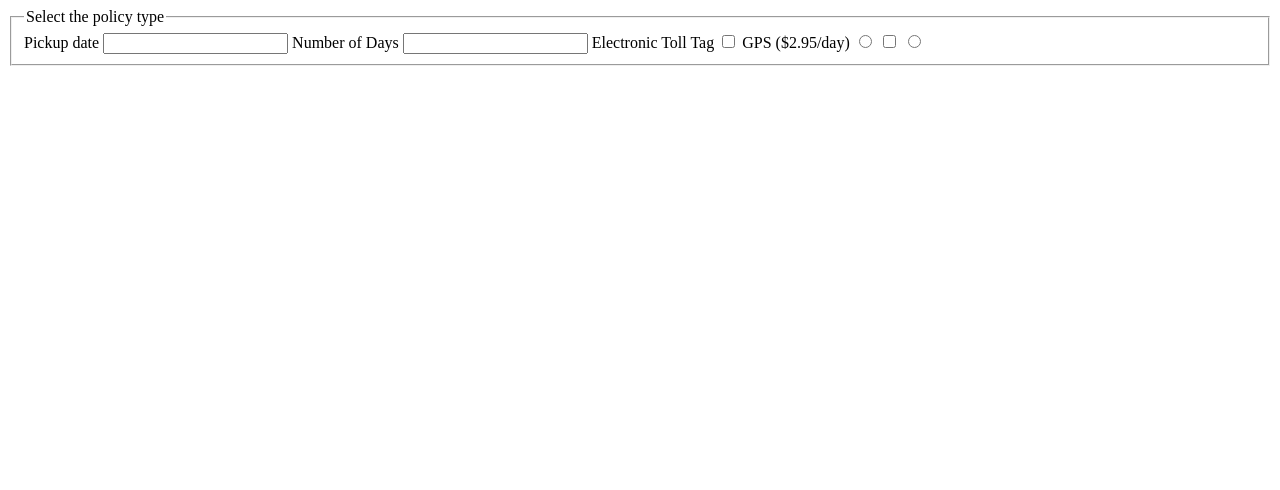
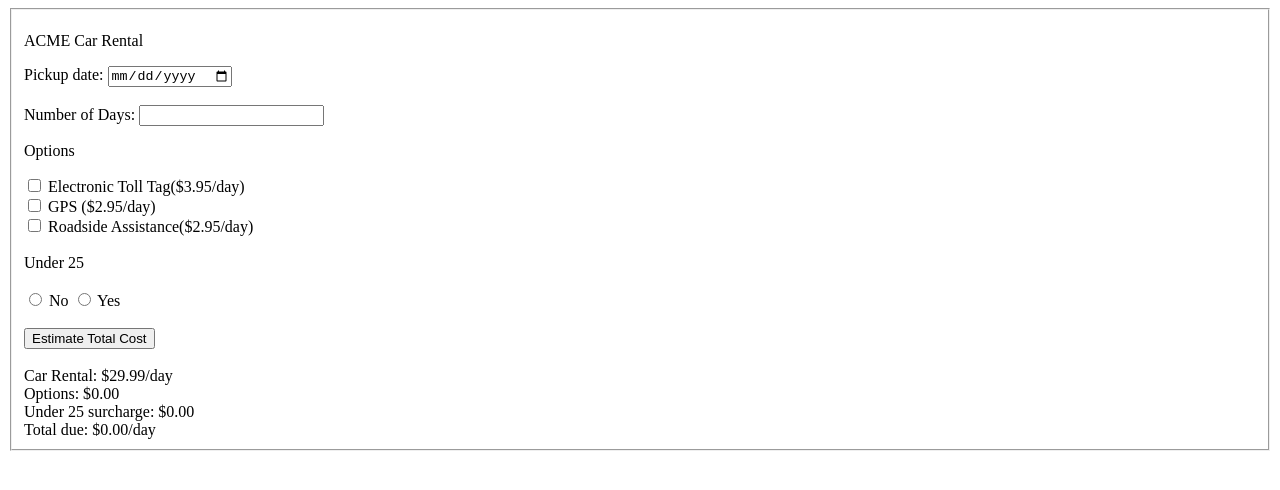
Before and after one commit to gabrielomor99/CarRental, a plain HTML site: page index.html in a window 1280 px wide. Drawn offline with Linux system fonts and the light colour scheme.

Commit message:
modfied html and js files

```diff
--- a/index.html
+++ b/index.html
@@ -1,31 +1,58 @@
 <!DOCTYPE html>
 <html lang="en">
+
 <head>
     <meta charset="UTF-8">
     <meta name="viewport" content="width=device-width, initial-scale=1.0">
     <title>Document</title>
 </head>
+
 <body>
 
     <fieldset>
-        <legend>Select the policy type</legend>
+        <p>ACME Car Rental</p>
 
-        <label for="pickupDate">Pickup date</label>
-        <input type="text" name="pickupDate" id="pickupDate" value="" />
+        <label for="pickupDate">Pickup date: </label>
+        <input type="date" name="pickupDate" id="pickupDate" value="" /> <br />
 
-        <label for="numberOfDays"> Number of Days</label>
-        <input type="text" name="numberOfDaysE" id="numberOfDays" value="" />
+        <br /> <label for="numberOfDays"> Number of Days: </label>
+        <input type="number" name="numberOfDays" id="numberOfDays" value="" />
 
-        <label for="tollTag">Electronic Toll Tag</label>
-        <input type="checkbox" name="tollTag" id="tollTag" value="" />
+        <p>Options</p>
 
-        <label for="gps">GPS ($2.95/day)</label>
-        <input type="radio" name="gps" id="gps" value="" />
-            <input type="checkbox" name="ACME" id="" value="scooter" />
-            <input type="radio" name="ACME" id="bike" value="bike" />
+        <input type="checkbox" name="tollTag" id="tollTag" value="395" />
+        <label for="tollTag">Electronic Toll Tag($3.95/day)</label> <br />
+
+        <input type="checkbox" name="gps" id="gps" value="295" />
+        <label for="gps">GPS ($2.95/day)</label> <br />
+
+        <input type="checkbox" name="roadside" id="roadside" value="295" />
+        <label for="roadSide">Roadside Assistance($2.95/day)</label> <br /> <br />
+
+         Under 25 <br/> <br/>
+
+        <input type="radio" name="surcharge" id="no" value="" />
+        <label for="no">No</label>
+
+
+        <input type="radio" name="surcharge" id="yes" value="" />
+        <label for="yes">Yes</label> <br/> <br/>
+
+
+        <input type="button" name="estTotalCostBtn" id="estTotalCostBtn" value="Estimate Total Cost" /> <br/> <br/>
+
+        <div>Car Rental: $<span id="dailyCarRentalCost">0</span>/day</div>
+        <div> Options: $<span id="estOptionsCost">0</span></div>
+        <div> Under 25 surcharge: $<span id="surchargeCost">0</span></div>
+
+        <div>Total due: $<span id="estTotalCost">0</span>/day</div>
+
+
+
 
     </fieldset>
+
+    <script src="index.js"></script>
 </body>
+
 </html>
-</body>
-</html>
--- a/index.js
+++ b/index.js
@@ -0,0 +1,54 @@
+"use strict";
+
+window.onload = function () {
+    let btn = document.getElementById("estTotalCostBtn");
+
+    btn.onclick = calCarRentalCost;
+
+    function calCarRentalCost() {
+        let tollTagEl = document.getElementById("tollTag");
+        let gpsEl = document.getElementById("gps");
+        let roadsideEl = document.getElementById("roadside");
+        let surchargeEl = document.getElementById("yes");
+        let surchargeAmount = 0;
+        let dailyRentalAmount = 29.99;
+
+
+
+        if (tollTagEl.checked) {
+            dailyRentalAmount += Number(tollTagEl.value) / 100;
+        }
+
+        if (gpsEl.checked) {
+            dailyRentalAmount += Number(gpsEl.value) / 100;
+        }
+
+        if (roadsideEl.checked) {
+            dailyRentalAmount += Number(roadsideEl.value) / 100;
+        }
+
+        if (surchargeEl.checked) {
+            surchargeAmount = dailyRentalAmount * 0.3;
+        }
+
+        let dailyRental = document.getElementById("dailyCarRentalCost");
+        dailyRental.innerHTML = (dailyRentalAmount).toFixed(2);
+
+        let dailyCarRentalEl = document.getElementById("numberOfDays");
+        let dailyCarRentalValue = Number(dailyCarRentalEl.value);
+
+        let totalCostEl = document.getElementById("estTotalCost");
+        totalCostEl.innerHTML = (dailyRentalAmount * dailyCarRentalValue + surchargeAmount).toFixed(2);
+
+
+        let surchargeAmountEl = document.getElementById("surchargeCost");
+        surchargeAmountEl.innerHTML = (surchargeAmount).toFixed(2);
+
+
+        let options = document.getElementById("estOptionsCost");
+        options.innerHTML = (dailyCarRentalValue * (dailyRentalAmount - 29.99)).toFixed(2);
+
+    }
+
+    calCarRentalCost();
+}
```
